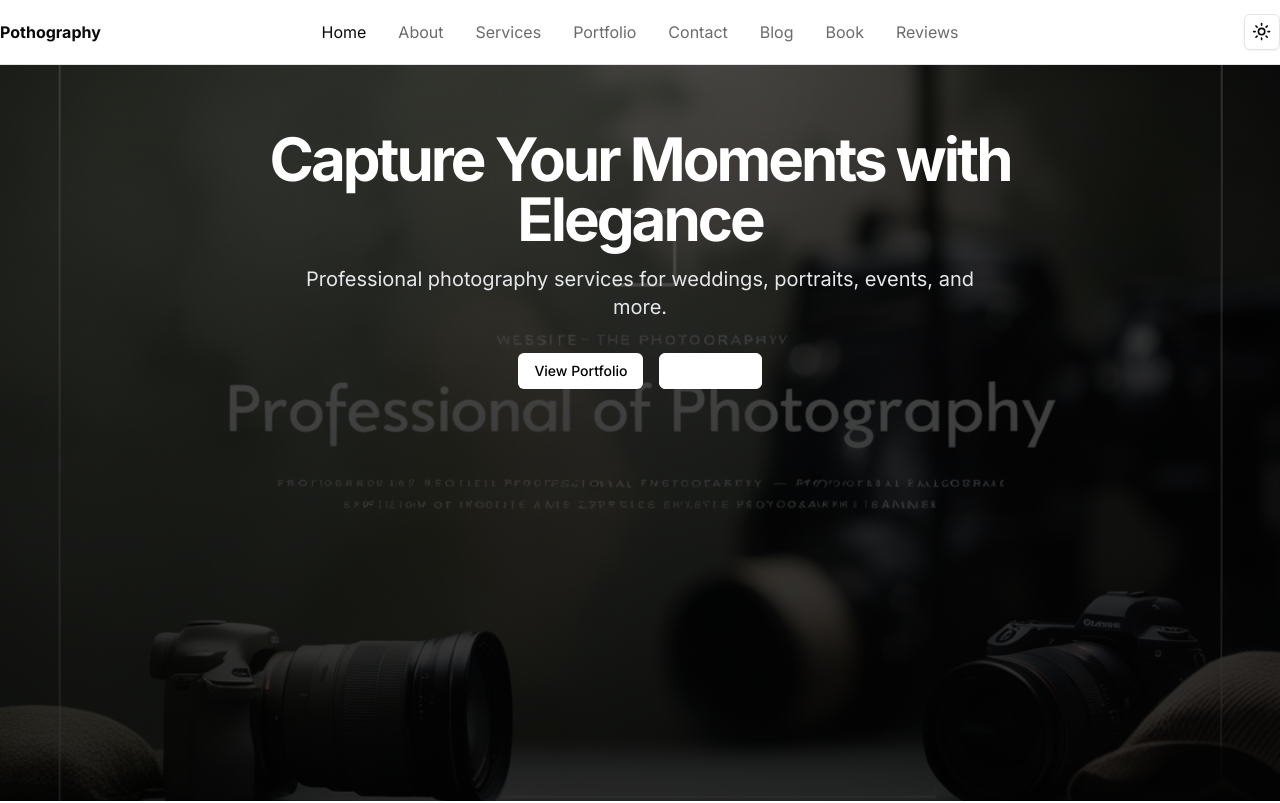
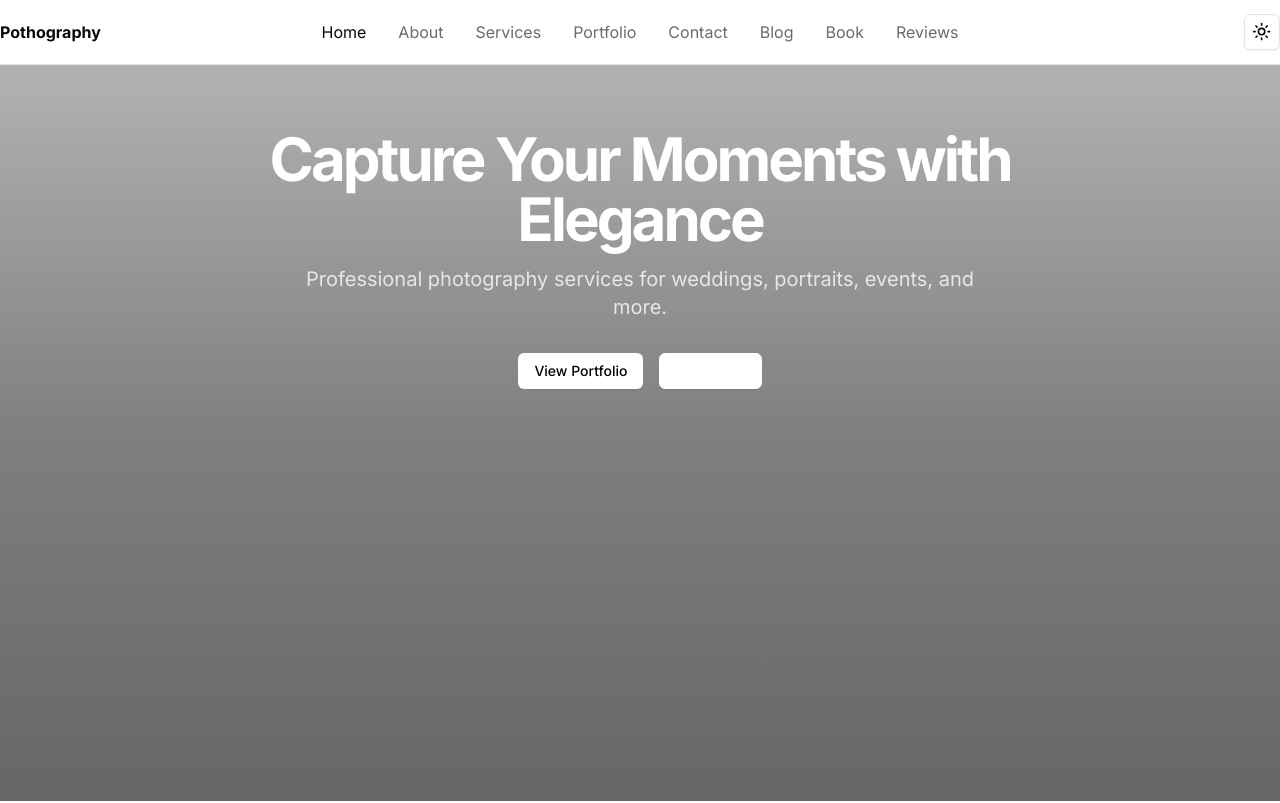
Before and after one commit to PekenMistic/tiktok, a Next.js app: page / in a window 1280 px wide. Shown: the top 803 px of the page. Built offline with nearby package versions, Linux system fonts and the light colour scheme.

Commit message:
Update page.tsx

```diff
--- a/app/page.tsx
+++ b/app/page.tsx
@@ -64,16 +64,7 @@ export default function Home() {
       {/* Hero Section - Full height and width */}
       <section className="relative w-full min-h-[calc(100vh-4rem)]">
         {/* Background Image */}
-        <div className="absolute inset-0">
-          <Image
-            src="/avatar.jpg"
-            alt="Photography background"
-            layout="fill"
-            objectFit="cover"
-            className="brightness-50"
-            priority
-          />
-        </div>
+
 
         {/* Gradient Overlay */}
         <div className="absolute inset-0 bg-gradient-to-t from-black/60 via-black/50 to-black/30" />
```
